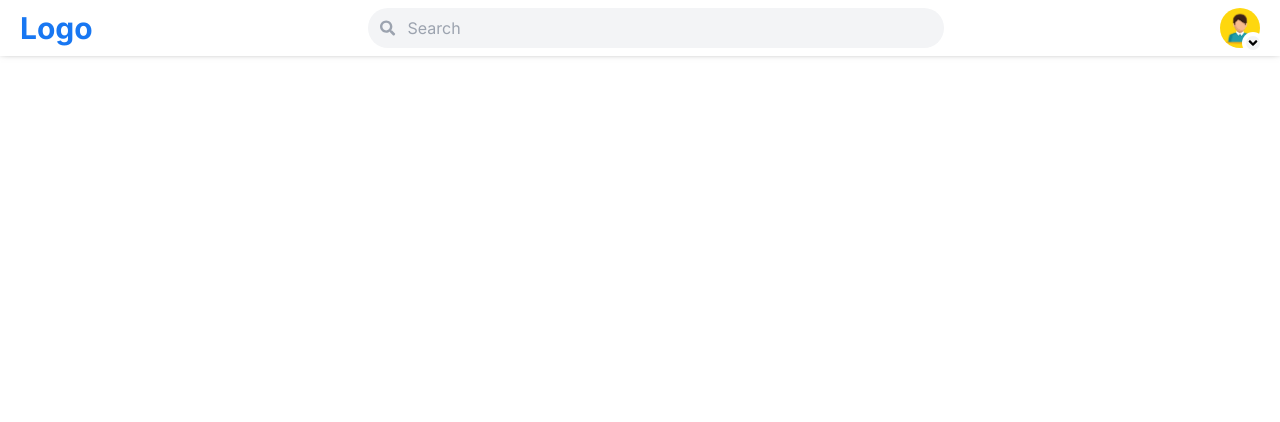
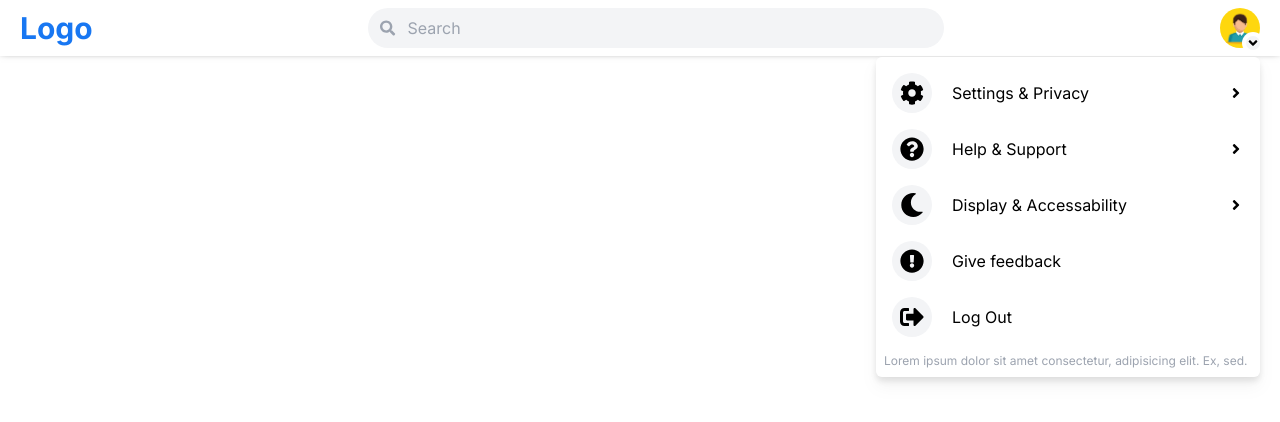
Before and after one commit to peterpardo/pp1-facebook-clone, a Next.js app: page / in a window 1280 px wide. Shown: the top 422 px of the page. Built offline with nearby package versions, Linux system fonts and the light colour scheme.

Commit message:
Created user options dropdown

```diff
--- a/components/Nav.tsx
+++ b/components/Nav.tsx
@@ -1,7 +1,7 @@
 "use client";
 
 import Image from "next/image";
-import { FaAngleDown, FaSearch } from "react-icons/fa";
+import { FaAngleDown, FaAngleRight, FaCog, FaExclamationCircle, FaMoon, FaQuestionCircle, FaSearch, FaSignOutAlt } from "react-icons/fa";
 import defaultUser from "@/public/images/user_default_pic.jpg";
 import { ChangeEvent, useEffect, useRef, useState } from "react";
 import DropdownItem from "./DropdownItem";
@@ -120,12 +120,54 @@ const Nav = () => {
         2. show dropdown with list of options when clicked
       */}
       {!isSearchBarVisible && (
-        <div className="relative flex items-center ml-auto md:ml-0 cursor-pointer">
-          <div className="w-10 rounded-full overflow-hidden">
+        <div className="relative flex items-center ml-auto md:ml-0">
+          {/* User image */}
+          <div className="w-10 rounded-full overflow-hidden cursor-pointer">
             <Image src={defaultUser} alt="user image" className="w-full" />
             <div className="absolute -right-1 -bottom-1.5 z-20 p-1 rounded-full bg-white">
               <FaAngleDown className="text-sm bg-gray-100 rounded-full"/>
             </div>
+          </div>
+
+          {/* Dropdown options */}
+          <div className="absolute top-[49px] right-0 bg-white drop-shadow-lg w-96 p-2 rounded-md">
+            <ul>
+              <li className="flex items-center cursor-pointer hover:bg-gray-50 rounded-md p-2">
+                <div className="bg-gray-100 rounded-full p-2 mr-5">
+                  <FaCog className="text-2xl"/>
+                </div>
+                <h3>Settings & Privacy</h3>
+                <FaAngleRight className="ml-auto"/>
+              </li>
+              <li className="flex items-center cursor-pointer hover:bg-gray-50 rounded-md p-2">
+                <div className="bg-gray-100 rounded-full p-2 mr-5">
+                  <FaQuestionCircle className="text-2xl"/>
+                </div>
+                <h3>Help & Support</h3>
+                <FaAngleRight className="ml-auto"/>
+              </li>
+              <li className="flex items-center cursor-pointer hover:bg-gray-50 rounded-md p-2">
+                <div className="bg-gray-100 rounded-full p-2 mr-5">
+                  <FaMoon className="text-2xl"/>
+                </div>
+                <h3>Display & Accessability</h3>
+                <FaAngleRight className="ml-auto"/>
+              </li>
+              <li className="flex items-center cursor-pointer hover:bg-gray-50 rounded-md p-2">
+                <div className="bg-gray-100 rounded-full p-2 mr-5">
+                  <FaExclamationCircle className="text-2xl"/>
+                </div>
+                <h3>Give feedback</h3>
+              </li>
+              <li className="flex items-center cursor-pointer hover:bg-gray-50 rounded-md p-2">
+                <div className="bg-gray-100 rounded-full p-2 mr-5">
+                  <FaSignOutAlt className="text-2xl"/>
+                </div>
+                <h3>Log Out</h3>
+              </li>
+            </ul>
+
+            <p className="text-xs mt-2 text-gray-400">Lorem ipsum dolor sit amet consectetur, adipisicing elit. Ex, sed.</p>
           </div>
         </div>
       )}
```
